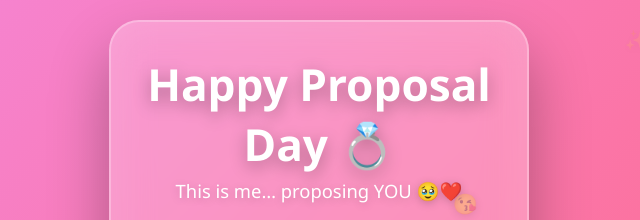
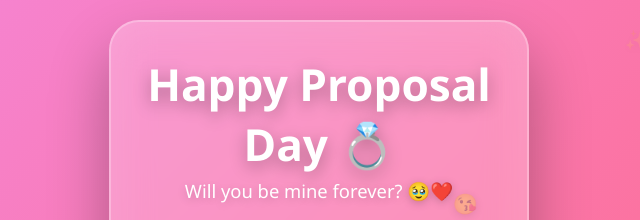
Before and after one commit to mfm-fahy/fun, a plain HTML site: page index.html in a window 1280 px wide. Shown: the top 220 px of the page, 321-961 px from the left. Drawn offline with Linux system fonts and the light colour scheme.

Commit message:
Update index.html

```diff
--- a/index.html
+++ b/index.html
@@ -222,7 +222,7 @@ button:hover {
 
 <div class="card">
     <h1>Happy Proposal Day 💍</h1>
-    <div class="sub">This is me… proposing YOU 🥹❤️</div>
+    <div class="sub">Will you be mine forever? 🥹❤️</div>
 
     <div class="names">
         Airo 💕 Kullachi <br>
```
